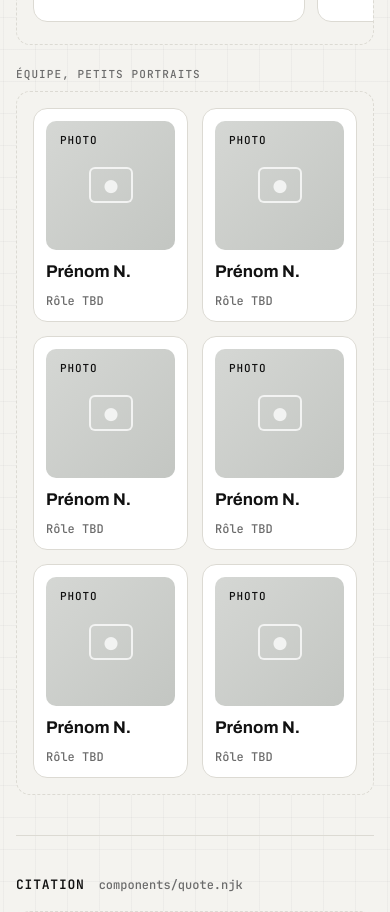
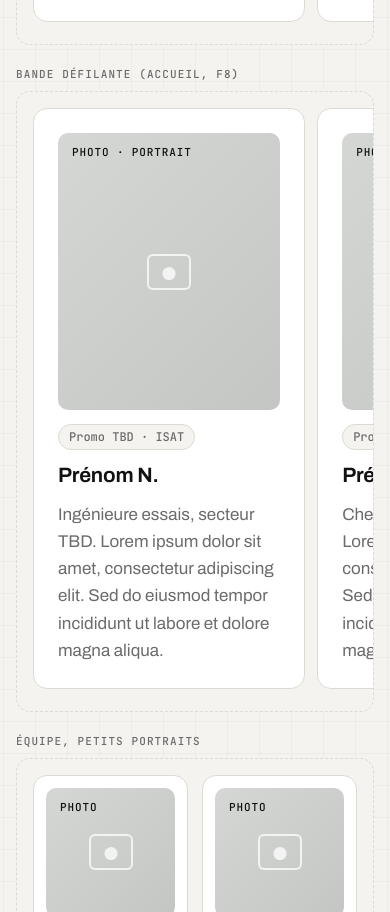
Before and after one commit to trophee-gh/isat-alumni-site, an Eleventy site: page src/components/index.njk in a window 390 px wide. Shown: the part 7951-8863 px from the top of the page. Built offline with nearby package versions, Linux system fonts and the light colour scheme; Eleventy itself is replaced by a stand-in of ours; files that its build step writes are made by us from their sources.

Commit message:
F8: home profiles moved to the end, as a scrolling strip, hidden until there are profiles
The section comes last (its hub link too), behind site.show.profils (F5). portraits.njk
gains portraitStrip: a scroll-snap row at every width (272 px cards; the phone slider
below 600 px). Shown in the gallery.

```diff
--- a/src/_includes/components/portraits.njk
+++ b/src/_includes/components/portraits.njk
@@ -1,4 +1,4 @@
-{#- Portrait cards. Vars: portraits [{chip, name, text}], portraitCols (3|4). -#}
-<div class="grid-{{ portraitCols or 3 }} slide-s">
+{#- Portrait cards. Vars: portraits [{chip, name, text}], portraitCols (3|4), portraitStrip (a scrolling strip at every width, F8). -#}
+<div class="{% if portraitStrip %}strip{% else %}grid-{{ portraitCols or 3 }}{% endif %} slide-s">
 {%- for p in portraits %}<article class="card portrait"><div class="ph" role="img" aria-label="Photo à venir : portrait"><span>Photo · portrait</span></div><span class="chip">{{ p.chip }}</span><h3>{{ p.name }}</h3><p class="muted m0">{{ p.text | safe }}</p></article>{% endfor %}
 </div>
--- a/src/assets/site.css
+++ b/src/assets/site.css
@@ -165,6 +165,8 @@ html.scroll-down .top:not(.is-static){transform:translateY(-101%)}
 .portrait h3{margin:0}
 .portrait.small{padding:12px;gap:8px}
 .portrait.small .ph{aspect-ratio:1}
+.strip{display:flex;gap:16px;overflow-x:auto;scroll-snap-type:x mandatory;padding-bottom:6px;scrollbar-width:thin}
+.strip>*{flex:0 0 272px;min-width:0;scroll-snap-align:start}
 .team{display:grid;grid-template-columns:repeat(6,minmax(0,1fr));gap:14px}
 @media (max-width:900px){.team{grid-template-columns:repeat(3,minmax(0,1fr))}}
 @media (max-width:480px){.team{grid-template-columns:repeat(2,minmax(0,1fr))}}
--- a/src/components/index.njk
+++ b/src/components/index.njk
@@ -61,6 +61,8 @@ title: Components · isat alumni
 <div class="gal-stage">{% set portraits = copy.portraits.slice(0, 3) %}{% set portraitCols = 3 %}{% include "components/portraits.njk" %}</div>
 <p class="gal-variant">Quatre colonnes</p>
 <div class="gal-stage">{% set portraits = copy.portraits %}{% set portraitCols = 4 %}{% include "components/portraits.njk" %}</div>
+<p class="gal-variant">Bande défilante (Accueil, F8)</p>
+<div class="gal-stage">{% set portraits = copy.portraits %}{% set portraitStrip = true %}{% include "components/portraits.njk" %}{% set portraitStrip = false %}</div>
 <p class="gal-variant">Équipe, petits portraits</p>
 <div class="gal-stage">{% set team = copy.team %}{% include "components/team.njk" %}</div>
 </section>
```
Also changed, not shown: src/index.njk (+17 -16 lines).
